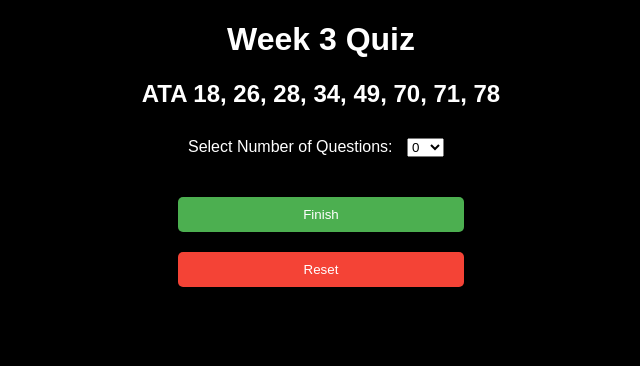
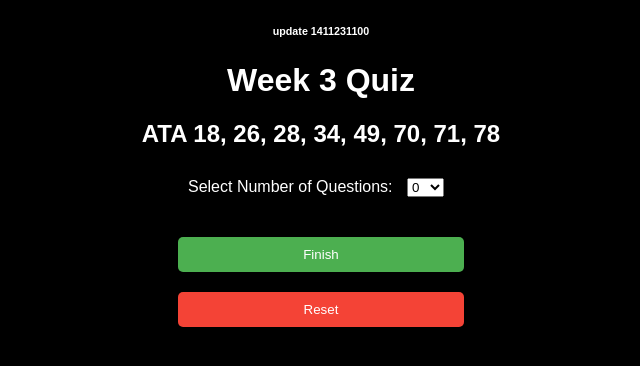
Before and after one commit to MattClarke873/S92, a plain HTML site: page index.html in a window 1280 px wide. Shown: the whole page, without its empty margins (319-959 px from the left). Drawn offline with Linux system fonts and the light colour scheme.

Commit message:
add update comment on front page

```diff
--- a/index.html
+++ b/index.html
@@ -9,6 +9,7 @@
 <body>
 
   <div class="container">
+    <h6>update 1411231100</h6>
     <h1>Week 3 Quiz</h1>
     <h2>ATA 18, 26, 28, 34, 49, 70, 71, 78</h2>
     <label for="questionCount">Select Number of Questions:</label>
```
